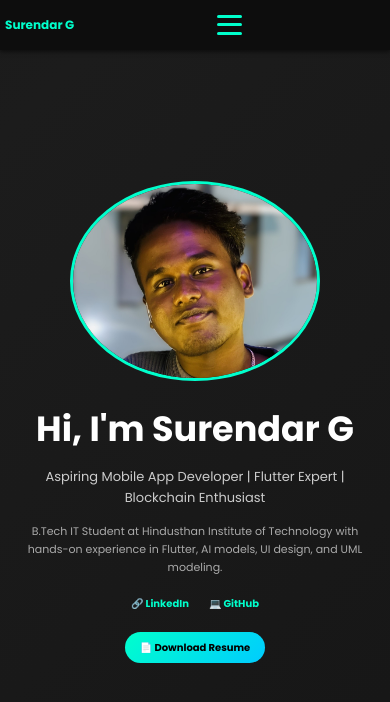
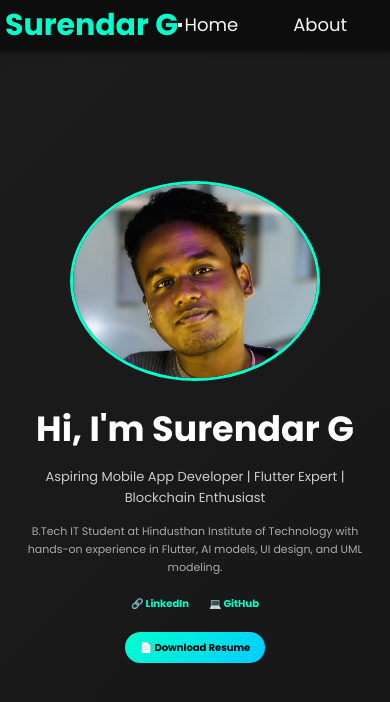
Before and after one commit to surendarg2003/Surendar_Portfolio, a React (Create React App) app: page / in a window 390 px wide. Shown: the top 702 px of the page. Built offline with nearby package versions, Linux system fonts and the light colour scheme.

Commit message:
Increase navbar title font size, improve hamburger icon placement, and finalize UI adjustments

```diff
--- a/src/components/Navbar.css
+++ b/src/components/Navbar.css
@@ -37,133 +37,13 @@
   }
 
   .nav-links a {
-    font-size: 1.2rem;
+    font-size: 1.5rem;
     display: inline-block;
     width: auto;
   }
 
   .logo {
-    font-size: 2rem;
-    margin-bottom: 0;
-  }
-}
-
-@media (max-width: 480px) {
-  .navbar {
-    padding: 0.5rem 1rem;
-    height: 60px;
-    flex-direction: row;
-    align-items: center;
-    justify-content: space-between;
-  }
-
-  .nav-links {
-    flex-direction: row;
-    gap: 1rem;
-    width: auto;
-    flex-wrap: nowrap;
-    overflow-x: auto;
-  }
-
-  .nav-links li {
-    width: auto;
-    flex-shrink: 1;
-  }
-
-  .nav-links a {
-    font-size: 1rem;
-    display: inline-block;
-    width: auto;
-    padding: 0 0.5rem;
-    white-space: nowrap;
-  }
-
-  .logo {
-    font-size: 1.8rem;
-    margin-bottom: 0;
-    flex-shrink: 0;
-  }
-}
-
-.logo {
-  font-size: 3rem; /* Increased from 1.8rem */
-  font-weight: bold;
-  color: #00ffcc;
-}
-
-.nav-links {
-  list-style-type: none;
-  display: flex;
-  gap: 5rem; /* More space between each link */
-  margin: 0;
-  padding: 0;
-}
-
-.hamburger {
-  display: none;
-  flex-direction: column;
-  justify-content: space-around;
-  width: 25px;
-  height: 25px;
-  background: transparent;
-  border: none;
-  cursor: pointer;
-  padding: 0;
-  box-sizing: border-box;
-  z-index: 1100;
-}
-
-.hamburger .bar {
-  width: 25px;
-  height: 3px;
-  background-color: #00ffcc;
-  border-radius: 10px;
-  transition: all 0.3s linear;
-  position: relative;
-  transform-origin: 1px;
-}
-
-.hamburger .bar.open:nth-child(1) {
-  transform: rotate(45deg);
-}
-
-.hamburger .bar.open:nth-child(2) {
-  opacity: 0;
-  transform: translateX(20px);
-}
-
-.hamburger .bar.open:nth-child(3) {
-  transform: rotate(-45deg);
-}
-
-/* Responsive Navbar for tablets and mobiles */
-@media (max-width: 768px) {
-  .navbar {
-    flex-direction: row;
-    align-items: center;
-    padding: 0 1rem;
-    height: 60px;
-  }
-
-  .nav-links {
-    flex-direction: row;
-    gap: 1rem;
-    width: auto;
-  }
-
-  .nav-links li {
-    display: inline-block;
-    width: auto;
-  }
-
-  .nav-links a {
-    font-size: 1.2rem;
-    display: inline-block;
-    width: auto;
-  }
-
-  .logo {
-    font-size: 2rem;
+    font-size: 2.5rem;
     margin-bottom: 0;
   }
 
@@ -194,7 +74,7 @@
   }
 
   .nav-links.open a {
-    font-size: 1.2rem;
+    font-size: 1.5rem;
     padding: 0.5rem 0;
     display: block;
   }
@@ -223,7 +103,7 @@
   }
 
   .nav-links a {
-    font-size: 0.8rem;
+    font-size: 1.2rem;
     display: inline-block;
     width: auto;
     padding: 0 0.25rem;
@@ -231,7 +111,7 @@
   }
 
   .logo {
-    font-size: 1.2rem;
+    font-size: 2rem;
     margin-bottom: 0;
     flex-shrink: 0;
   }
@@ -263,10 +143,24 @@
   }
 
   .nav-links.open a {
-    font-size: 1rem;
+    font-size: 1.2rem;
     padding: 0.5rem 0;
     display: block;
   }
+}
+
+.logo {
+  font-size: 3rem; /* Increased from 1.8rem */
+  font-weight: bold;
+  color: #00ffcc;
+}
+
+.nav-links {
+  list-style-type: none;
+  display: flex;
+  gap: 5rem; /* More space between each link */
+  margin: 0;
+  padding: 0;
 }
 
 .nav-links li {
```
